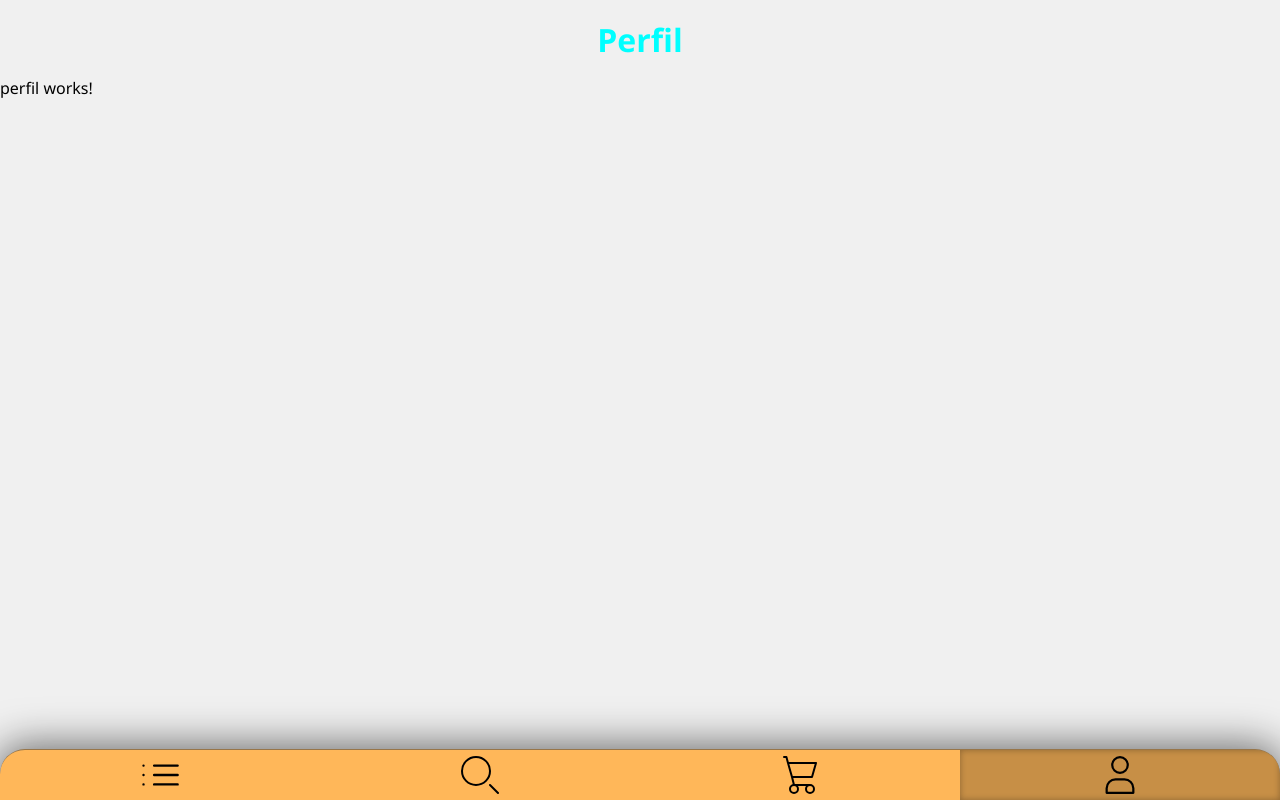
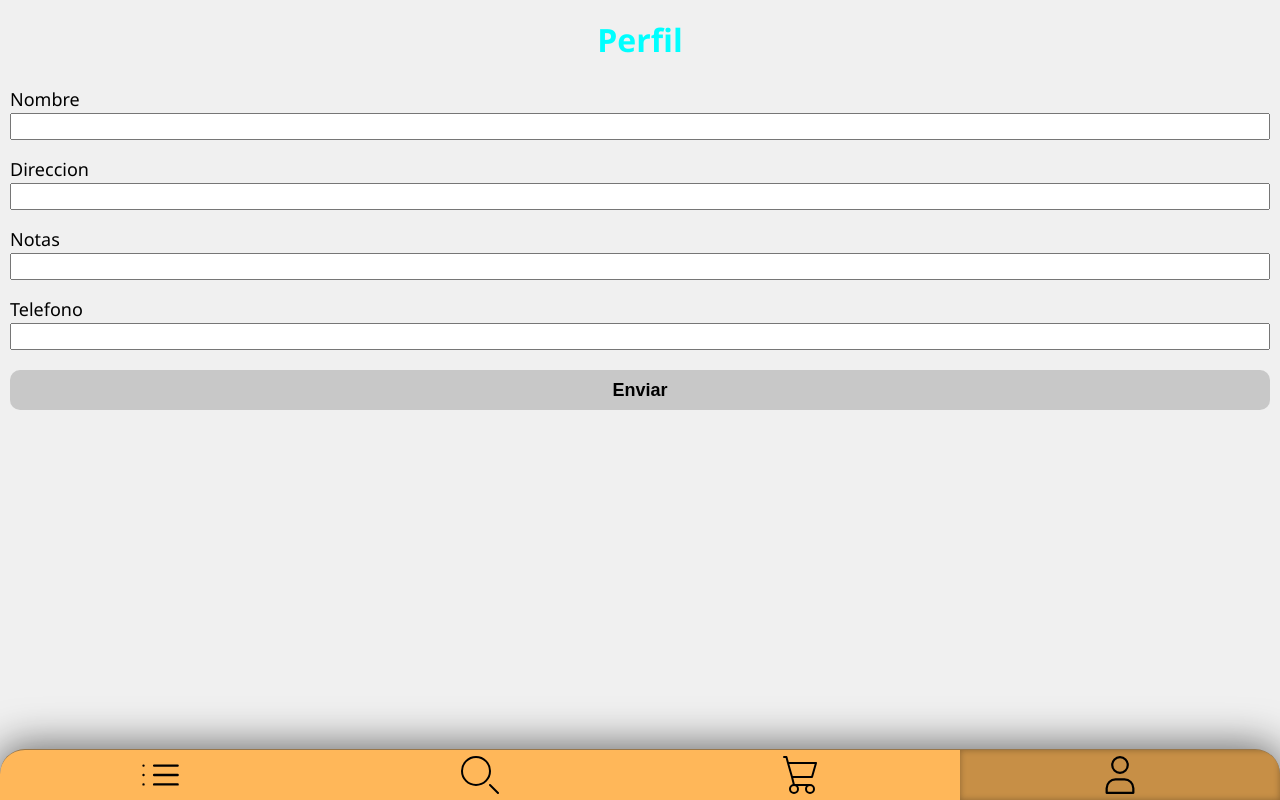
Before and after one commit to pablosnhz/appDelivery-angular, an Angular app: page /perfil in a window 1280 px wide. Built offline with nearby package versions, Linux system fonts and the light colour scheme.

Commit message:
formulario

```diff
--- a/src/app/core/interfaces/perfil.ts
+++ b/src/app/core/interfaces/perfil.ts
@@ -1,4 +1,4 @@
-interface perfil {
+export interface Perfil {
   nombre: string,
   direccion: string,
   detalleEntrega: string,
--- a/src/app/pages/perfil/perfil.component.html
+++ b/src/app/pages/perfil/perfil.component.html
@@ -1 +1,19 @@
-<p>perfil works!</p>
+<form #formulario="ngForm" class="margen-pequeno">
+  <div>
+    <label for="nombre">Nombre</label>
+    <input type="text" name="nombre" id="nombre" [(ngModel)]="perfil.nombre">
+  </div>
+  <div>
+    <label for="direccion">Direccion</label>
+    <input type="text" name="direccion" id="direccion" [(ngModel)]="perfil.direccion">
+  </div>
+  <div>
+    <label for="">Notas</label>
+    <input type="text" name="notas" id="notas" [(ngModel)]="perfil.detalleEntrega">
+  </div>
+  <div>
+    <label for="">Telefono</label>
+    <input type="number" name="telefono" id="telefono" [(ngModel)]="perfil.telefono">
+  </div>
+  <button>Enviar</button>
+</form>
--- a/src/app/pages/perfil/perfil.component.scss
+++ b/src/app/pages/perfil/perfil.component.scss
@@ -0,0 +1,28 @@
+* {
+  font-size: large;
+}
+
+form, form div {
+    display: flex;
+    flex-direction: column;
+}
+
+form {
+  gap: 20px
+}
+
+form div{
+  gap: 5px
+}
+
+button {
+  height: 40px;
+  font-weight: bold;
+  background-color: rgba(109, 109, 109, 0.304);
+  border: unset;
+  border-radius: 10px;
+  cursor: pointer;
+  &:disabled {
+    background-color: rgba(65, 65, 65, 0.304);;
+  }
+}
--- a/src/app/pages/perfil/perfil.component.ts
+++ b/src/app/pages/perfil/perfil.component.ts
@@ -1,10 +1,16 @@
+import { CommonModule } from '@angular/common';
 import { Component, inject } from '@angular/core';
+import { FormsModule } from '@angular/forms';
+
 import { HeaderService } from 'src/app/core/services/header.service';
+import { Perfil } from 'src/app/core/interfaces/perfil';
 
 @Component({
   selector: 'app-perfil',
   templateUrl: './perfil.component.html',
-  styleUrls: ['./perfil.component.scss']
+  styleUrls: ['./perfil.component.scss'],
+  standalone: true,
+  imports: [CommonModule, FormsModule]
 })
 export class PerfilComponent {
 
@@ -14,4 +20,10 @@ export class PerfilComponent {
     this.headerService.titulo.set('Perfil')
   }
 
+  perfil: Perfil = {
+    nombre: '',
+    direccion: '',
+    telefono: '',
+    detalleEntrega: '',
+  }
 }
```
